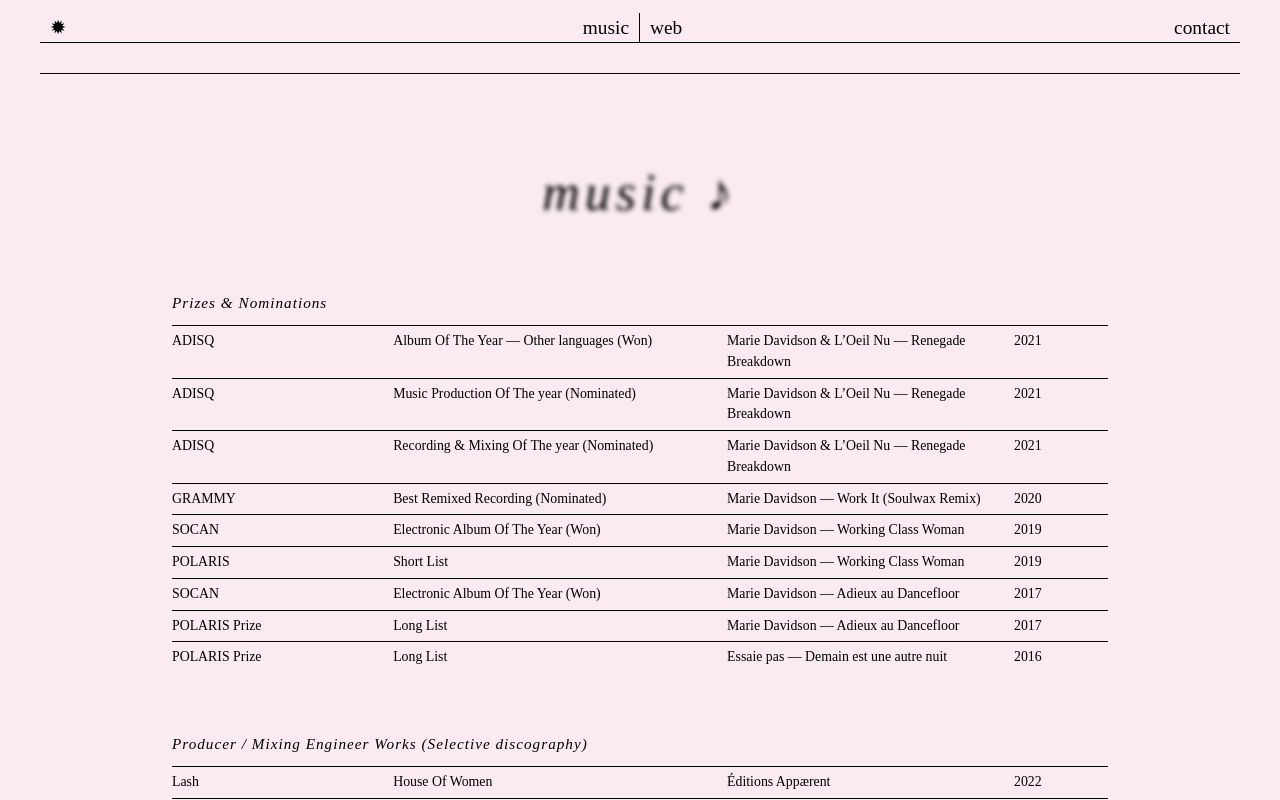
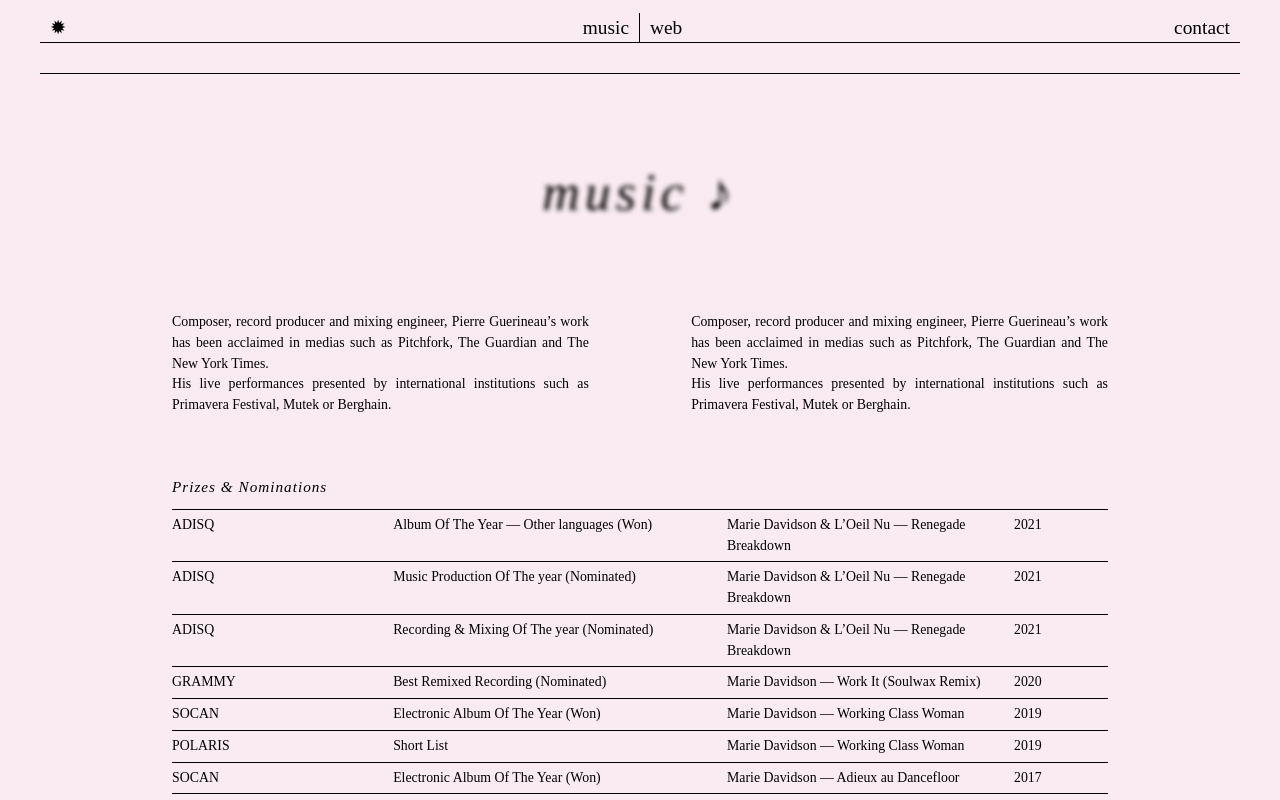
Before and after one commit to piaere/pg-official-v2, a React (Vite) app in the folder pg-vite/: page /music in a window 1280 px wide. Shown: the top 800 px of the page. Built offline with nearby package versions, Linux system fonts and the light colour scheme.

Commit message:
smol adjust

```diff
--- a/pg-vite/src/Home.jsx
+++ b/pg-vite/src/Home.jsx
@@ -13,25 +13,11 @@
           <div className="PG">
             {" "}
             Pierre Guerineau is an artist working with{" "}
-            <Link
-              style={{
-                "text-decoration": "underline",
-                "text-decoration-thickness": "1px",
-                "text-underline-offset":"5px"
-              }}
-              to="/music"
-            >
+            <Link className="music-web" to="/music">
               music
             </Link>{" "}
             and{" "}
-            <Link
-              style={{
-                "text-decoration": "underline",
-                "text-decoration-thickness": "1px",
-                "text-underline-offset":"5px"
-              }}
-              to="/web"
-            >
+            <Link className="music-web" to="/web">
               web
             </Link>{" "}
             technologies ◌ offering creative services in Canada and abroad.
--- a/pg-vite/src/css/Global.css
+++ b/pg-vite/src/css/Global.css
@@ -94,12 +94,14 @@
   letter-spacing: 5px;
   color: transparent;
   text-shadow: 0 0 5px rgba(0,0,0,1);
-  transition: all 3.5s ease-in-out;
+  transition: all 3s ease-out;
 }
 
 .logo:hover{
   /* color:grey; */
-  text-shadow: 0 0 2px rgb(69, 21, 69);
+  text-shadow: 0 0 1.6px rgb(219, 78, 219);
   /* text-shadow: none; */
+  transform: scale(1.1);
+
 
 }
--- a/pg-vite/src/css/Home.css
+++ b/pg-vite/src/css/Home.css
@@ -58,7 +58,17 @@
     }
   }
 .portrait:hover {
+  animation-play-state: paused;
+}
 
-  animation-play-state: paused;
+.music-web{
+  color: transparent;
+  text-shadow: 0 0 5px rgba(0,0,0,1);
+  transition: all 1.1s ease-out;
+}
+.music-web:hover{
+  /* color:grey; */
+  text-shadow: 0 0 1.6px rgb(219, 78, 219);
+  /* text-shadow: none; */
 
 }
--- a/pg-vite/src/css/music.css
+++ b/pg-vite/src/css/music.css
@@ -13,6 +13,7 @@
 
 .element:hover{
     background-color: rgb(249, 223, 235);;
+
 }
 .element{
     padding: 5px 0;
@@ -23,8 +24,11 @@
 }
 
 .bio{
-
-    margin-left: 60%;
+    padding-top: 10vh;
+    display: grid;
+    grid-template-columns: 1fr 1fr;
+    gap: 0px 8vw;
+    /* margin-left: 60%;     */
     text-align: justify;
     /* border: 1px solid black; */
     /* font-size: 1.2em; */
--- a/pg-vite/src/music.jsx
+++ b/pg-vite/src/music.jsx
@@ -7,13 +7,22 @@
   return (
     <div className="music">
       <div className="logo">music ♪ </div>
-      {/* <div className="bio">
-              Composer, record producer and mixing engineer, Pierre Guerineau’s
-              work has been acclaimed in medias such as Pitchfork, The Guardian
-              and The New York Times and his performances presented by
-              international institutions such as Primavera Festival, Mutek or
-              Berghain.
-            </div> */}
+      <div className="bio">
+        <div>
+          Composer, record producer and mixing engineer, Pierre Guerineau’s work
+          has been acclaimed in medias such as Pitchfork, The Guardian and The
+          New York Times. <br />
+          His live performances presented by international institutions such as
+          Primavera Festival, Mutek or Berghain.
+        </div>
+        <div>
+          Composer, record producer and mixing engineer, Pierre Guerineau’s work
+          has been acclaimed in medias such as Pitchfork, The Guardian and The
+          New York Times. <br />
+          His live performances presented by international institutions such as
+          Primavera Festival, Mutek or Berghain.
+        </div>
+      </div>
       {data.map((e) => {
         const section = Object.keys(e);
         const content = e[section];
@@ -38,7 +47,6 @@
 
         return (
           <>
-
             <div className="section">{title}</div>
             <div>
               {content.map((item) => {
```
Also changed, not shown: pg-vite/src/Header.jsx (+4 -8 lines).
